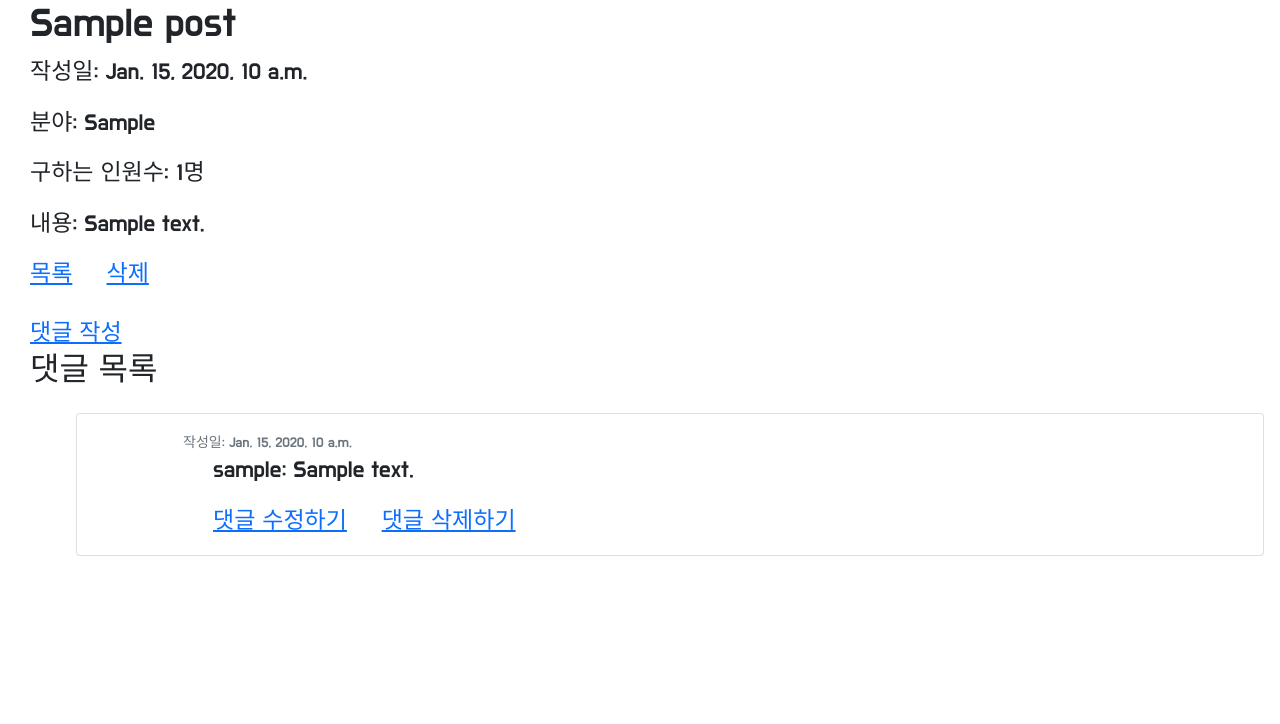
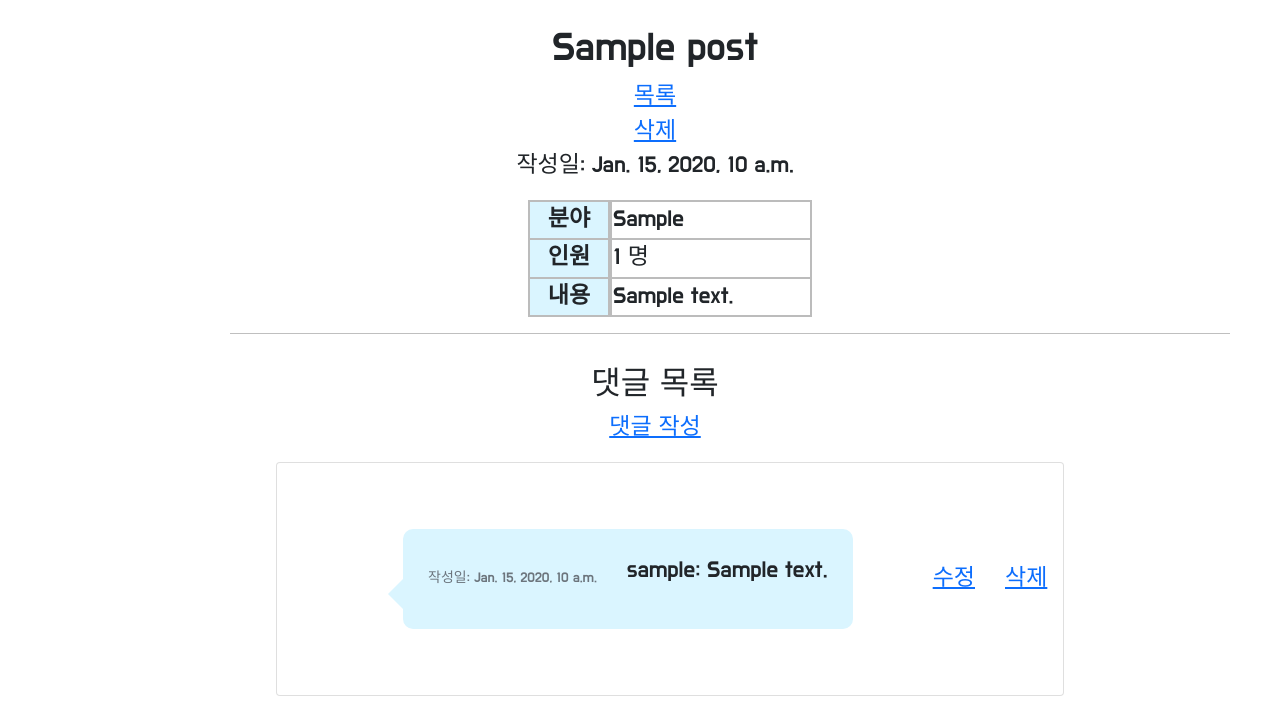
Before and after one commit to jungeun919/Men-to-Men, a Django app: page /post/1/ in a window 1280 px wide. Shown: the part 76-800 px from the top of the page. Run offline with Django 3.2, Linux system fonts and the light colour scheme; tables that the repository leaves empty hold one stand-in row (values such as "Sample post").

Commit message:
수정중

```diff
--- a/mentomen/recruit/templates/recruit/posting.html
+++ b/mentomen/recruit/templates/recruit/posting.html
@@ -2,39 +2,104 @@
 
 {% block contents %}
 <style>
-    h1,
-    h2,
-    p,
-    div,
-    a {
+    h1,h2,p,div,table,a {
         font-family: 'Do Hyeon', sans-serif;
         margin-left: 30px;
+        display: flex;
+        justify-content: center;
+        align-items: center;
     }
-
-    p,
-    a {
+    p,a {
         font-size: 23px;
     }
+    hr {
+        background-color: rgb(0, 0, 0);
+        width: 1000px;
+        position: absolute;
+        left: 18%;
+    }
+    tr{
+        display: block; float: left;
+        font-size: 23px;
+        border: 1px solid #bcbcbc;
 
-    hr {
-        color: blue;
+    }
+    th{
+        display: block;
+        background-color: rgb(218, 245, 255);
+        width: 80px;
+        text-align: center;
+        font-size: 23px;
+        border: 1px solid #bcbcbc;
+    }
+    table{
+        font-size: 23px;
+
+    }
+    td{
+        width: 200px;
+        border: 1px solid #bcbcbc;
+    }
+    tbody{
+        display: block;
+        overflow-x: hidden;
+        white-space: nowrap;
+    }
+    tbody tr td{
+        display: block;
+    }
+    tbody tr{
+        display: inline-block;
+    }
+    .media-body{
+        position: relative;
+        margin: 50px;
+        width: 450px;
+        height: 100px;
+        background-color: rgb(218, 245, 255);
+        border-radius: 10px;
+    }
+    .media-body:after{
+        content: '';
+        position: absolute;
+        border-style: solid;
+        border-width: 15px 15px 15px 0;
+        border-color: transparent rgb(218, 245, 255);
+        display: block;
+        width: 0;
+        z-index: 1;
+        left: -15px;
+        top: 50px;
     }
 </style>
-
-
+<br>
 <h1>{{post.postname}}</h1>
-<p>작성일: {{post.pub_date}}</p>
-<p>분야: {{post.field}}</p>
-<p>구하는 인원수: {{post.member}}명</p>
-<p>내용: {{post.contents}}</p>
-
 <a href="/post/">목록</a>
 <a href="/post/{{post.pk}}/remove">삭제</a>
-
+<p>작성일: {{post.pub_date}}</p>
+<div>
+    <table>
+        <thead>
+            <tr>
+                <th>분야</th>
+                <th>인원</th>
+                <th>내용</th>
+            </tr>
+        </thead>
+        <tbody>
+            <tr>
+                <td>{{post.field}}</td>
+                <td>{{post.member}} 명</td>
+                <td>{{post.contents}}</td>
+            </tr>
+        </tbody>
+    </table>
+</div>
+<hr>
 <br> <br>
+<h2 class="mt-0">댓글 목록</h2>
 <a href="{% url 'comment_new' post.id %}">댓글 작성</a>
 
-<h2 class="mt-0">댓글 목록</h2>
 <div class="card-body">
     {% for comment in post.comments.all %}
     <div class="card mb-2">
@@ -43,10 +108,9 @@
                 <div class="media-body">
                     <small class="text-muted">작성일: {{comment.created_at}}</small>
                     <p>{{comment.co_writer}}: {{comment.text}}</p>
-
-                    <a href="{% url 'comment_update' comment.id %}">댓글 수정하기</a>
-                    <a href="{% url 'comment_delete' comment.id %}">댓글 삭제하기</a>
                 </div>
+                <a href="{% url 'comment_update' comment.id %}">수정</a>
+                <a href="{% url 'comment_delete' comment.id %}">삭제</a>
             </div>
         </div>
     </div>
```
